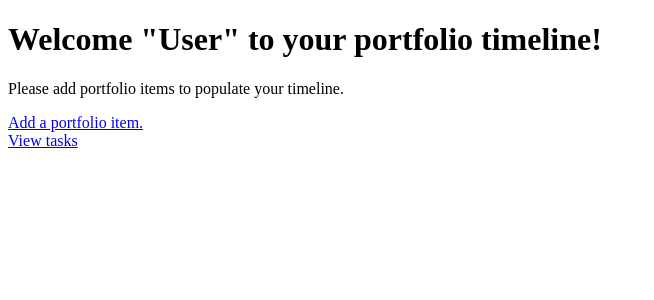
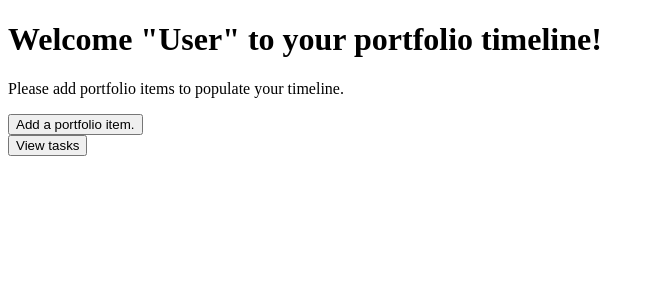
Before and after one commit to GRC-BAS-Business/BASBusinessPortfolio, a PHP site: page /BASBusinessPortfolio/app/view/timeline.html in a window 1280 px wide. Shown: the top 300 px of the page, without its empty margins (0-654 px from the left). Run offline with PHP 8.4, Linux system fonts and the light colour scheme.

Commit message:
Added custom button styles to all buttons, and styled hyperlinks.

```diff
--- a/app/view/home.html
+++ b/app/view/home.html
@@ -23,7 +23,7 @@
 
     <!--Main Content-->
     <div class="row">
-        <div class="text-center">
+        <div class="text-center mt-2">
             <a href="timeline">
                 <button class="push">
                     <span class="front">
--- a/app/view/timeline.html
+++ b/app/view/timeline.html
@@ -23,13 +23,25 @@
 
     <!--Main Content-->
     <div class="row">
-        <div class="add-item text-center">
-            <a class="btn btn-warning" href="item">Add a portfolio item.</a>
+        <div class="add-item text-center mt-2">
+            <a href="item">
+                <button class="push">
+                    <span class="front">
+                        Add a portfolio item.
+                    </span>
+                </button>
+            </a>
         </div>
     </div>
     <div class="row">
         <div class="view-task text-center">
-            <a class="btn btn-warning" href="#">View tasks</a>
+            <a href="#">
+                <button class="push">
+                    <span class="front">
+                        View tasks
+                    </span>
+                </button>
+            </a>
         </div>
     </div>
 </div>
```
Also changed, not shown: app/view/item.html (+13 -10 lines), public/css/styles.css (+14 -0 lines).
